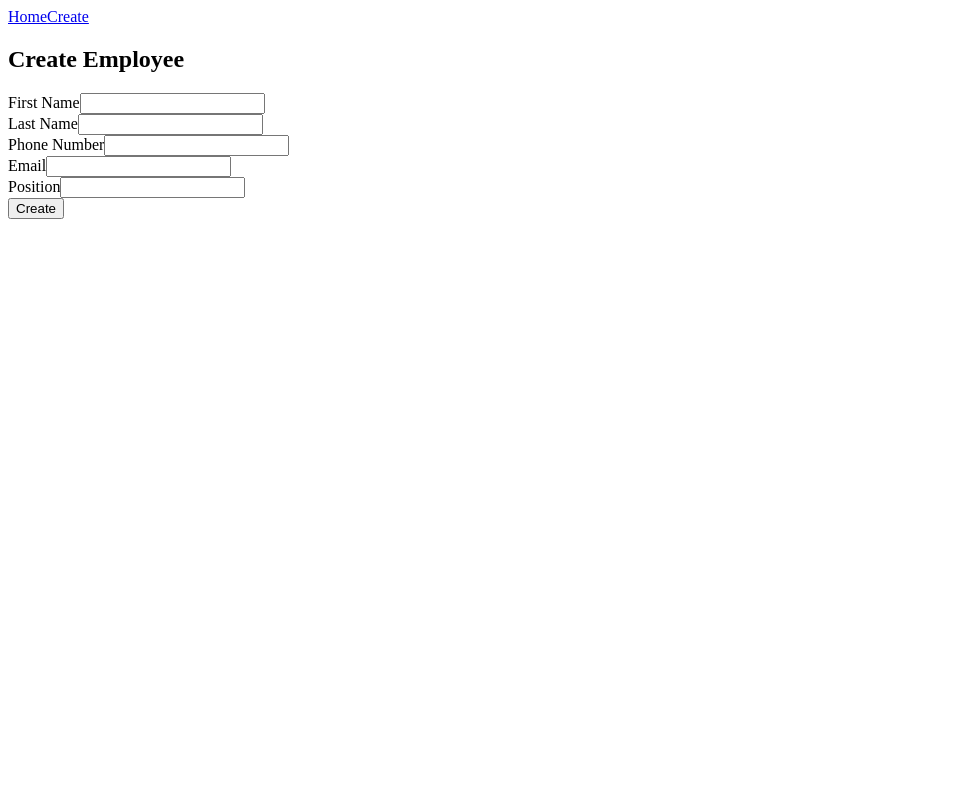
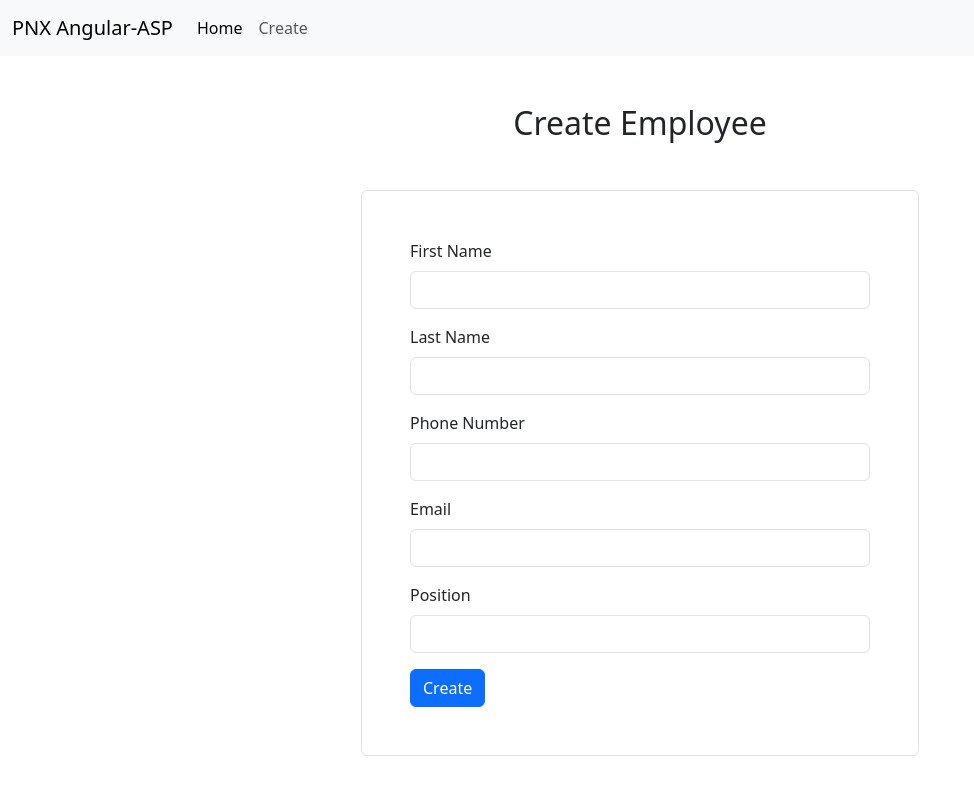
Before and after one commit to jstruchlak/Employee-Managment-UI, an Angular app in the folder EmployeeMangment/: page /create in a window 1280 px wide. Shown: the top 794 px of the page, without its empty margins (0-974 px from the left). Built offline with nearby package versions, Linux system fonts and the light colour scheme.

Commit message:
Installed Bootstrap and added Bootstrap classes

```diff
--- a/EmployeeMangment/angular.json
+++ b/EmployeeMangment/angular.json
@@ -25,9 +25,12 @@
               "src/assets"
             ],
             "styles": [
-              "src/styles.css"
+              "src/styles.css",
+              "node_modules/bootstrap/dist/css/bootstrap.min.css"
             ],
-            "scripts": []
+            "scripts": [
+              "node_modules/bootstrap/dist/js/bootstrap.bundle.min.js"
+            ]
           },
           "configurations": {
             "production": {
--- a/EmployeeMangment/package.json
+++ b/EmployeeMangment/package.json
@@ -18,6 +18,7 @@
     "@angular/platform-browser": "^17.3.0",
     "@angular/platform-browser-dynamic": "^17.3.0",
     "@angular/router": "^17.3.0",
+    "bootstrap": "^5.3.3",
     "rxjs": "~7.8.0",
     "tslib": "^2.3.0",
     "zone.js": "~0.14.3"
--- a/EmployeeMangment/src/app/app.component.html
+++ b/EmployeeMangment/src/app/app.component.html
@@ -1,7 +1,24 @@
-<nav>
-    <a routerLink="/">Home</a>
-    <a routerLink="/create">Create</a>
+<nav class="navbar navbar-expand-lg bg-body-tertiary">
+    <div class="container-fluid">
+        <a class="navbar-brand" href="#">PNX Angular-ASP</a>
+        <button class="navbar-toggler" type="button" data-bs-toggle="collapse" data-bs-target="#navbarNav"
+            aria-controls="navbarNav" aria-expanded="false" aria-label="Toggle navigation">
+            <span class="navbar-toggler-icon"></span>
+        </button>
+        <div class="collapse navbar-collapse" id="navbarNav">
+            <ul class="navbar-nav">
+                <li class="nav-item">
+                    <a class="nav-link active" routerLink="/">Home</a>
+                </li>
+                <li class="nav-item">
+                    <a class="nav-link" routerLink="/create">Create</a>
+                </li>
+
+            </ul>
+        </div>
+    </div>
 </nav>
 
-
-<router-outlet />
+<div class="container">
+    <router-outlet />
+</div>
--- a/EmployeeMangment/src/components/employee-form/employee-form.component.html
+++ b/EmployeeMangment/src/components/employee-form/employee-form.component.html
@@ -1,33 +1,33 @@
-<h2>{{isEditing? 'Edit' : 'Create'}} Employee</h2>
+<h2 class="text-center my-5">{{isEditing? 'Edit' : 'Create'}} Employee</h2>
 
 <div *ngIf="errorMessage != ''">
     {{errorMessage}}
 </div>
 
-<form (ngSubmit)="onSubmit()">
+<form class="border rounded w-50 p-5 mb-5 mx-auto" (ngSubmit)="onSubmit()">
 
-    <div>
-        <label>First Name</label>
+    <div class="mb-3">
+        <label class="form-label">First Name</label>
         <!--  2 way data binding [()] -->
-        <input type="text" name="firstname" [(ngModel)]="employee.firstName" />
+        <input class="form-control" type="text" name="firstname" [(ngModel)]="employee.firstName" />
     </div>
-    <div>
-        <label>Last Name</label>
-        <input type="text" name="lastname" [(ngModel)]="employee.lastName" />
+    <div class="mb-3">
+        <label class="form-label">Last Name</label>
+        <input class="form-control" type="text" name="lastname" [(ngModel)]="employee.lastName" />
     </div>
-    <div>
-        <label>Phone Number</label>
-        <input type="phone" name="phone" [(ngModel)]="employee.phone">
+    <div class="mb-3">
+        <label class="form-label">Phone Number</label>
+        <input class="form-control" type="phone" name="phone" [(ngModel)]="employee.phone">
     </div>
-    <div>
-        <label>Email</label>
-        <input type="email" name="email" [(ngModel)]="employee.email">
+    <div class="mb-3">
+        <label class="form-label">Email</label>
+        <input class="form-control" type="email" name="email" [(ngModel)]="employee.email">
     </div>
-    <div>
-        <label>Position</label>
-        <input type="text" name="position" [(ngModel)]="employee.position">
+    <div class="mb-3">
+        <label class="form-label">Position</label>
+        <input class="form-control" type="text" name="position" [(ngModel)]="employee.position">
     </div>
 
-    <button type="submit">{{isEditing? 'Update' : 'Create'}}</button>
+    <button class="btn btn-primary" type="submit">{{isEditing? 'Update' : 'Create'}}</button>
 
 </form>
--- a/EmployeeMangment/src/components/employee-table/employee-table.component.html
+++ b/EmployeeMangment/src/components/employee-table/employee-table.component.html
@@ -1,6 +1,13 @@
-<h2>Employees</h2>
+<h2 class="text-center py-5">Employees</h2>
 
-<table>
+<div class="card">
+
+    <div class="card-header">
+        <p class="fs-5 mt-3">Overview</p>
+    </div>
+
+    <div class="card-body">
+        <table class="table table-hover">
             <thead>
                 <tr>
                     <th>Id</th>
@@ -21,11 +28,14 @@
                     <td>{{employee.email}}</td>
                     <td>{{employee.position}}</td>
                     <td>
-                <button (click)="deleteEmployee(employee.id)">Delete</button>
-                <button (click)="editEmployee(employee.id)">Edit</button>
+                        <button class="btn btn-primary m-2 btn-sm" (click)="editEmployee(employee.id)">Edit</button>
+                        <button class="btn btn-danger btn-sm" (click)="deleteEmployee(employee.id)">Delete</button>
                     </td>
 
 
                 </tr>
             </tbody>
         </table>
+    </div>
+
+</div>
--- a/EmployeeMangment/src/index.html
+++ b/EmployeeMangment/src/index.html
@@ -1,13 +1,16 @@
 <!doctype html>
 <html lang="en">
+
 <head>
   <meta charset="utf-8">
-  <title>EmployeeMangment</title>
+  <title>PNX Angular-ASP</title>
   <base href="/">
   <meta name="viewport" content="width=device-width, initial-scale=1">
   <link rel="icon" type="image/x-icon" href="favicon.ico">
 </head>
+
 <body>
   <app-root></app-root>
 </body>
+
 </html>
--- /dev/null
+++ b/package.json
@@ -0,0 +1,5 @@
+{
+  "dependencies": {
+    "bootstrap": "^5.3.3"
+  }
+}
```
Also changed, not shown: 2 other files (tests, documents, lock files or other folders). Lines whose indentation alone changed are shown as unchanged.
